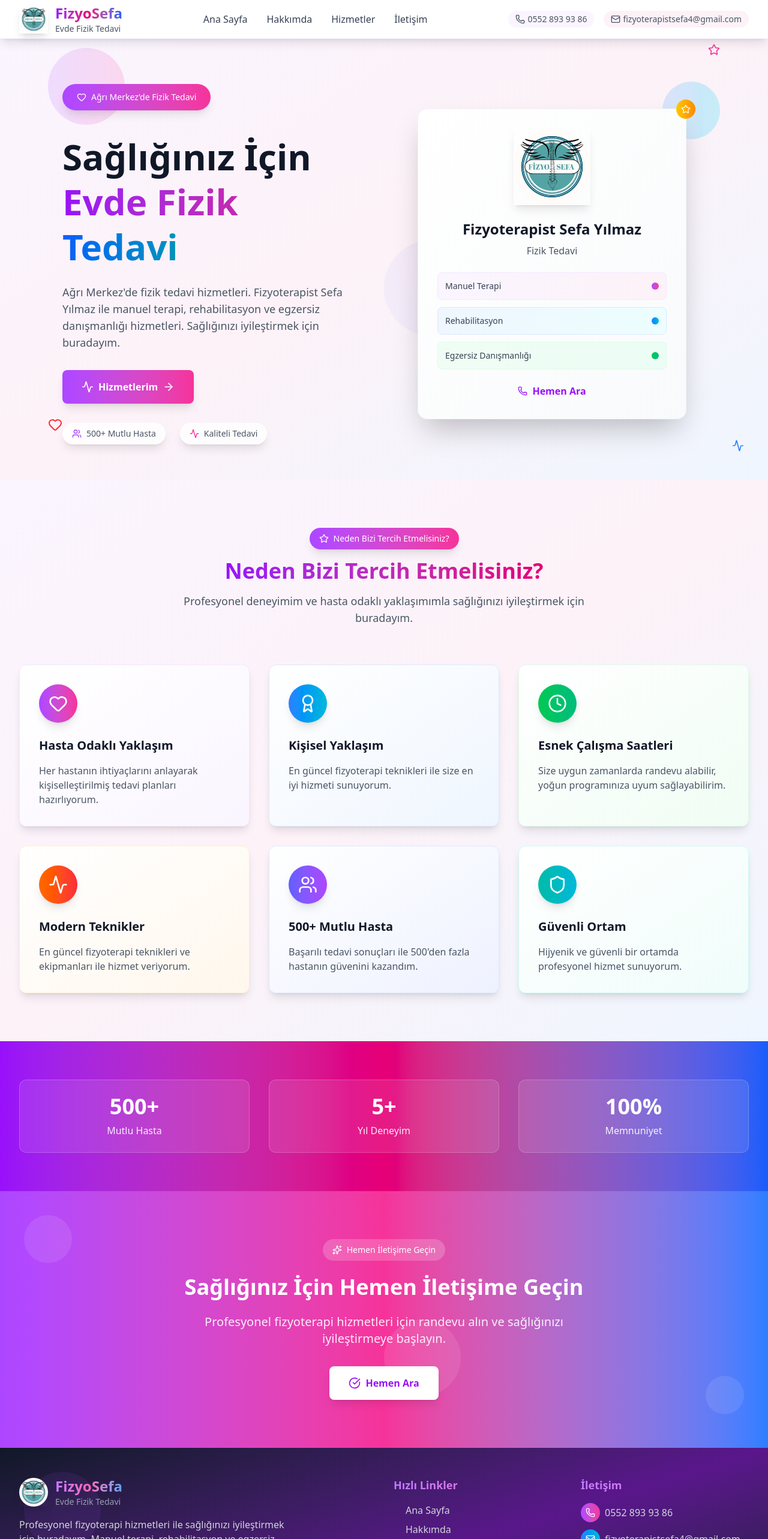
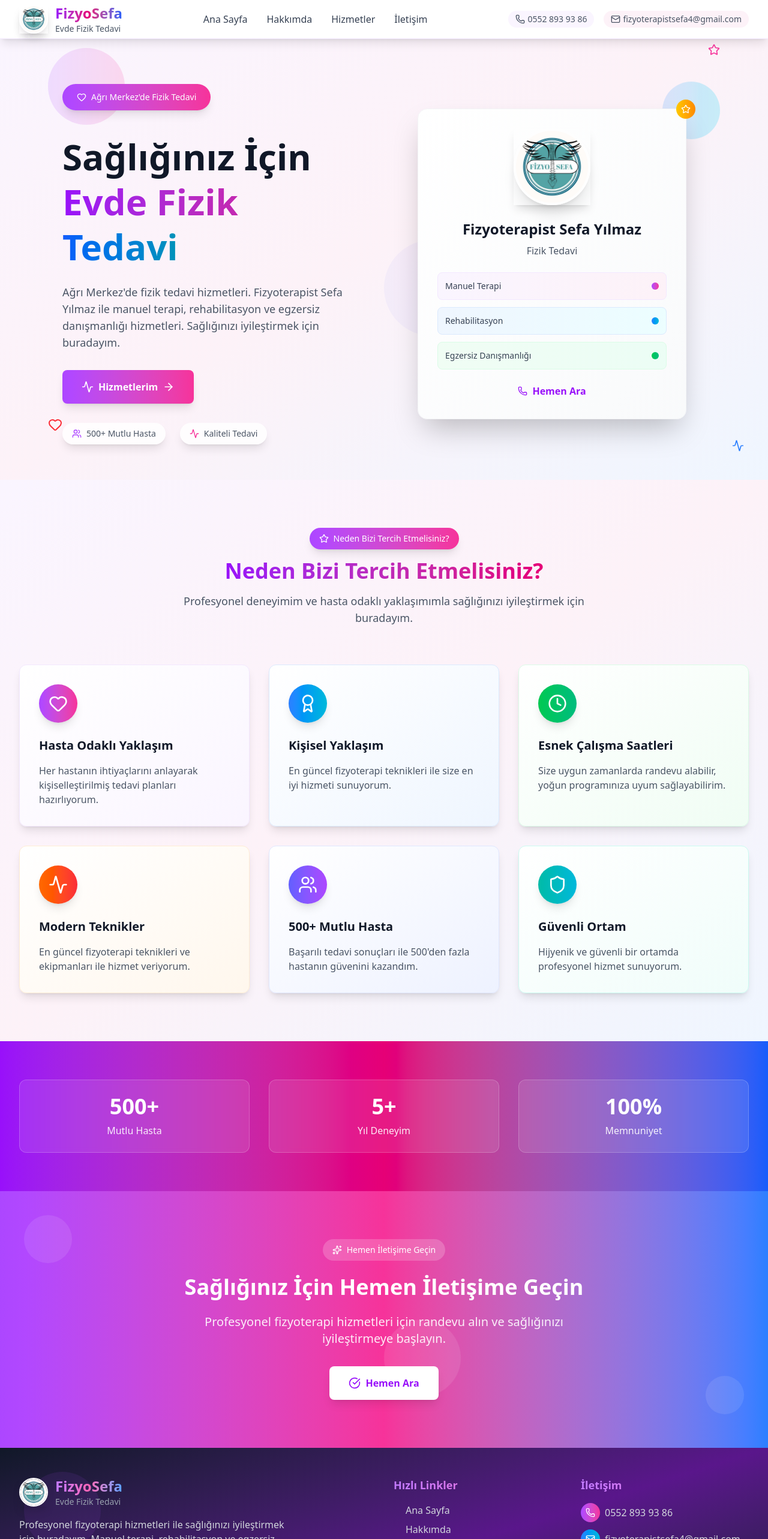
Before and after one commit to 8efay/FizyoSefa, a Next.js app: page / in a window 1280 px wide. Shown: the top 2566 px of the page at 60% size. Built offline with nearby package versions, Linux system fonts and the light colour scheme.

Commit message:
Logo görünümünü iyileştirdim - beyaz border ve gölge eklendi

```diff
--- a/src/components/Footer.tsx
+++ b/src/components/Footer.tsx
@@ -20,7 +20,7 @@ const Footer = () => {
                 <img
                   src="/fizyo-sefa-logo.jpg"
                   alt="FIZYO SEFA Logo"
-                  className="w-full h-full object-cover rounded-full"
+                  className="w-full h-full object-cover rounded-full border-2 border-white shadow-lg"
                 />
               </div>
               <div className="flex flex-col">
--- a/src/components/Header.tsx
+++ b/src/components/Header.tsx
@@ -21,7 +21,7 @@ const Header = () => {
               <img
                 src="/fizyo-sefa-logo.jpg"
                 alt="FIZYO SEFA Logo"
-                className="w-full h-full object-cover rounded-full"
+                className="w-full h-full object-cover rounded-full border-2 border-white shadow-lg"
               />
             </div>
             <div className="flex flex-col">
--- a/src/components/Hero.tsx
+++ b/src/components/Hero.tsx
@@ -86,7 +86,7 @@ const Hero = () => {
                 <img
                   src="/fizyo-sefa-logo.jpg"
                   alt="FIZYO SEFA Logo"
-                  className="w-full h-full object-cover rounded-full"
+                  className="w-full h-full object-cover rounded-full border-4 border-white shadow-xl"
                 />
               </div>
               <h3 className="text-2xl font-bold text-center text-gray-900 mb-2">
```
